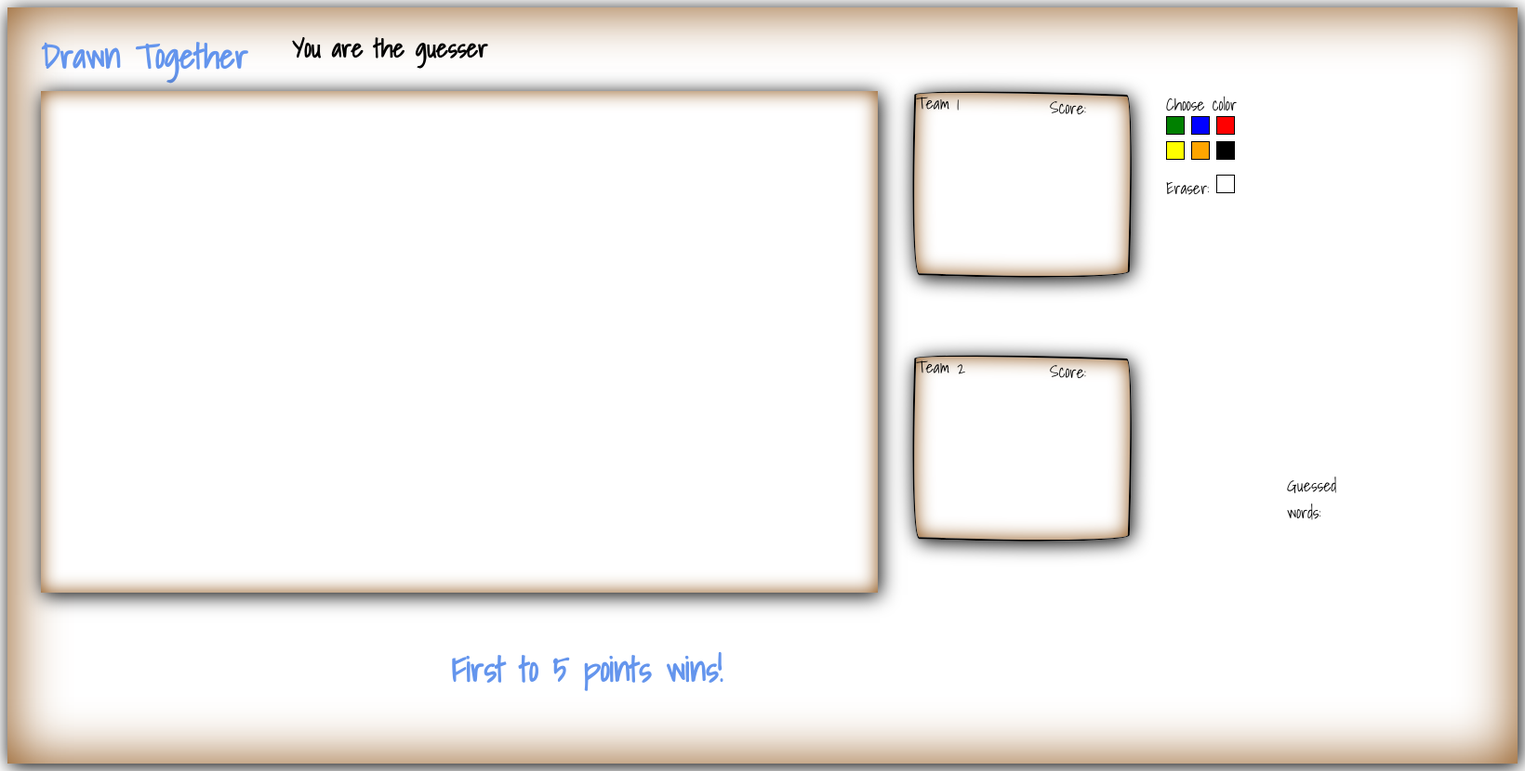
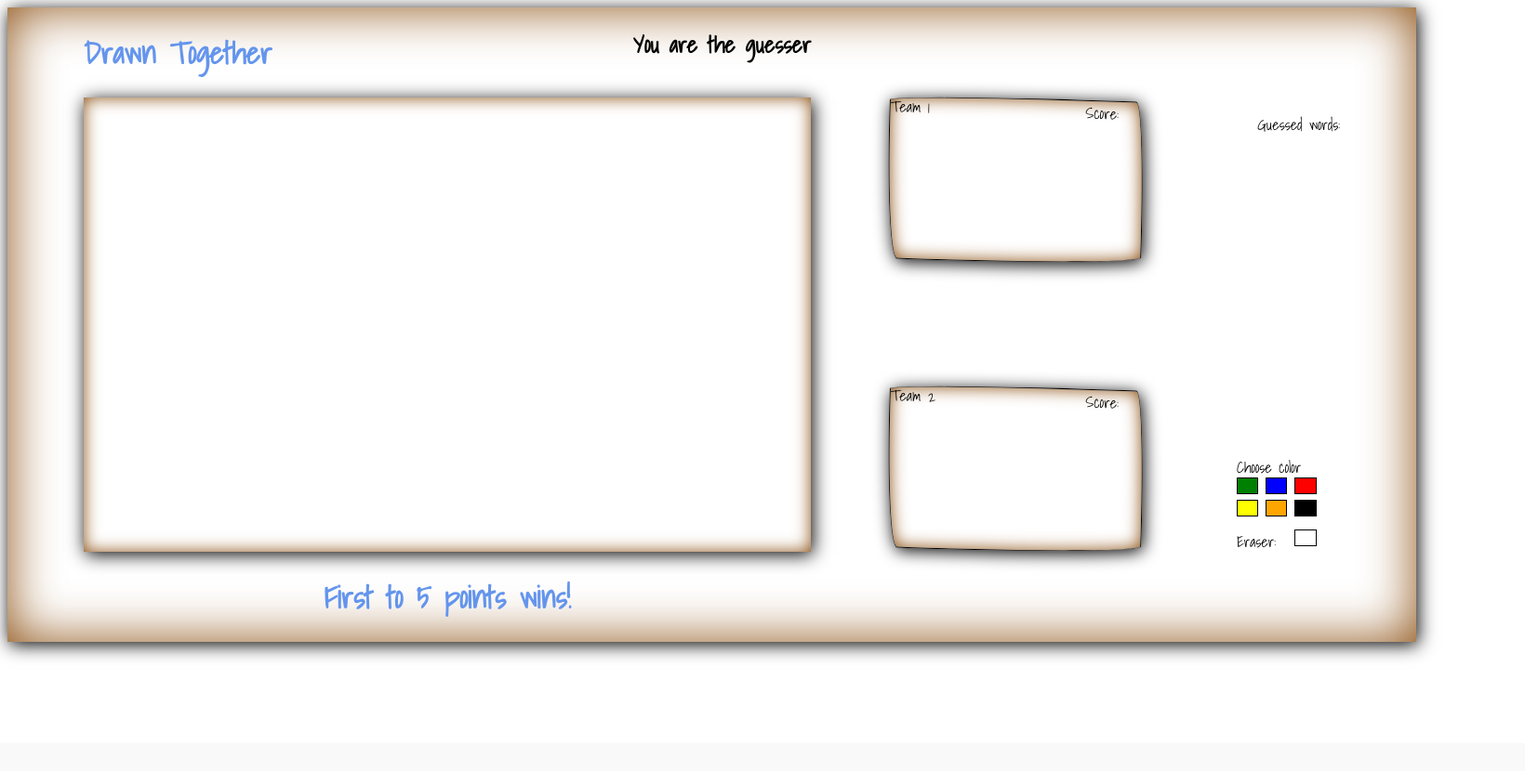
Before and after one commit to fkerr0890/drawnTogether, a Flask app: template app/templates/draw.html in a window 1640 px wide. Shown: the whole page at 93% size. After the commit the page ends 708 px from the top, so only its background shows below. Run offline with Flask 2, Linux system fonts and the light colour scheme; the template is opened without the code that fills it, so the values that code supplies are empty; some libraries are stand-ins or nearby versions.

Commit message:
Major css changes

```diff
--- a/app/static/style.css
+++ b/app/static/style.css
@@ -1,209 +1,216 @@
 @import url(https://fonts.googleapis.com/css?family=Shadows+Into+Light);
 #lobbybody{
     width: fit-content;
-    padding-right: 10em;
-    height: auto;
-    font-size: 20px;
-    box-shadow: 2px 3px 20px black, 0 0 60px #8a4d0f inset;
+    padding-left: 5vw;
+    padding-right: 5vw;
+    font-size: 1vw;
+    box-shadow: 0.12vw 0.35vh 2.3vh black, 0 0 6.91vh #8a4d0f inset;
     background: rgb(255, 255, 255);
 }
 #container{
     display: grid;
-    grid-template-columns: 19em 19em 19em 19em;
-    grid-template-rows: 11em 18em fit-content(11em);
+    justify-items: center;
     font-family: "Shadows Into Light", serif;
 }
+
+button {
+    height: 3.5vh;
+    border:0.12vw solid;
+    border-radius:95% 4% 92% 5%/4% 95% 6% 95%;
+    box-shadow: 0.12vw 0.35vh 1.38vh black, 0 0 0.46vh #8a4d0f inset;
+    font-family: "Shadows Into Light", serif;
+    font-size: 0.85em;
+}
+
 #username,#joinTeam {
     background-color: white;
-    grid-column: 3;
-    grid-row: 3;
+    grid-column: 2;
+    grid-row: 2;
+    align-self: end;
+    justify-self: center;
 }
 #username{
-    width: 11em;
-    height: 2em;
+    width: 11vw;
+    height: 3.7vh;
 }
 
 #joinTeam{
-    width: 5em;
-    height: 2.5em;
-    margin-left: 12em;
+    width: 5vw;
+    height: 4.5vh;
+    margin-left: 16.5vw;
     font-family: "Shadows Into Light", serif;
 }
 #userList1 {
     border-radius:95% 4% 92% 5%/4% 95% 6% 95%;
-    box-shadow: 2px 3px 20px black, 0 0 20px #8a4d0f inset;
+    box-shadow: 0.12vw 0.35vh 2.3vh black, 0 0 2.3vh #8a4d0f inset;
     transform: rotate(2deg);
-    width: 16em;
-    height: 16em;
-
-    grid-column: 2;
+    width: 18vw;
+    height: 36vh;
+    grid-column: 1;
     grid-row: 2;
-    border:2px solid;
+    border:0.12vw solid;
 }
 #userList2 {
     border-radius:95% 4% 92% 5%/4% 95% 6% 95%;
-    box-shadow: 2px 3px 20px black, 0 0 20px #8a4d0f inset;
+    box-shadow: 0.12vw 0.35vh 2.3vh black, 0 0 2.3vh #8a4d0f inset;
     transform: rotate(2deg);
-    width: 16em;
-    height: 16em;
-    margin-left: 8em;
+    width: 18vw;
+    height: 36vh;
     grid-column: 3;
     grid-row: 2;
-    border:2px solid;
+    border:0.12vw solid;
 }
 #lobby{
-    font-size: 5em;
-    grid-column: 2 / 5;
-    margin-left: 1.75em;
+    font-size: 4em;
+    grid-column: 2;
+/*    margin-left: 1.75em;*/
     grid-row: 1;
     font-family: "Shadows Into Light", serif;
 }
 #drawBody{
+    width: fit-content;
+    padding-left: 5vw;
+    padding-right: 5vw;
     font-family: "Shadows Into Light", serif;
-    font-size: 18px;
-    width: fit-content;
-    padding-right: 10em;
-    height: auto;
-    box-shadow: 2px 3px 20px black, 0 0 60px #8a4d0f inset;
+    font-size: 1vw;
+    box-shadow: 0.12vw 0.35vh 2.3vh black, 0 0 6.91vh #8a4d0f inset;
     background: rgb(255, 255, 255);
 }
 #container2 {
     display: grid;
-    grid-template-columns: fit-content(5em) fit-content(50em) fit-content(20em) fit-content(20em);
-    grid-template-rows:  3em 27em fit-content(11em);
-    gap: 2em;
+    justify-items: center;
+    column-gap: 5vw;
 }
 #role{
     grid-row: 1;
-    grid-column: 2;
-    margin-left: 10em;
+    grid-column: 1;
+    justify-self: flex-end;
 }
 #can{
     background-color: white;
     grid-row: 2;
-    grid-column: 2;
-    width: 50em;
-    height: 30em;
-
-    box-shadow: 2px 3px 20px black, 0 0 20px #8a4d0f inset;
-
+    grid-column: 1;
+    max-width: 47.7vw;
+    min-height: 57.6vh;
+    box-shadow: 0.12vw 0.35vh 2.3vh black, 0 0 2.3vh #8a4d0f inset;
 }
 
 .countdown_text {
-    grid-row: 3;
-    grid-column: 2 / span 2;
-    margin: 2em auto;
+    grid-row: 4;
     color: cornflowerblue;
 }
 
-#answer{
-    border:2px solid;
-    grid-row: 3;
+#index_countdown_text {
+    grid-column: 2;
+}
+
+#play_countdown_text {
     grid-column: 1;
 }
+
+#answer{
+    margin-top: 1vh;
+    max-width: 10vw;
+    height: 3vh;
+    grid-row: 3;
+    grid-column: 2;
+    border:0.12vw solid;
+}
+
 #labeldraw{
     grid-row: 3;
-    grid-column: 3;
+    grid-column: 2;
+    justify-self: start;
 }
 #team1{
     border-radius:95% 4% 92% 5%/4% 95% 6% 95%;
-    box-shadow: 2px 3px 20px black, 0 0 20px #8a4d0f inset;
+    box-shadow: 0.12vw 0.35vh 2.3vh black, 0 0 2.3vh #8a4d0f inset;
     transform: rotate(2deg);
-    grid-column: 3;
+    grid-column: 2;
     grid-row: 2;
-    border:2px solid;
-    width: 13em;
-    height: 11em;
+    border:0.12vw solid;
+    width: 16.7vw;
+    height: 22vh;
 
 }
 #team2{
     border-radius:95% 4% 92% 5%/4% 95% 6% 95%;
     transform: rotate(2deg);
+    grid-column: 2;
+    grid-row: 2;
+    width: 16.7vw;
+    height: 22vh;
+    align-self: flex-end;
+    box-shadow: 0.12vw 0.35vh 2.3vh black, 0 0 2.3vh #8a4d0f inset;
+    border:0.12vw solid;
+
+}
+
+#guess_list {
     grid-column: 3;
     grid-row: 2;
-    width: 13em;
-    height: 11em;
-    align-self: flex-end;
-    box-shadow: 2px 3px 20px black, 0 0 20px #8a4d0f inset;
-    border:2px solid;
-
-}
-.team{
-    width: 13em;
-    height: 11em;
-}
-#guess_list {
-    margin-left: 5em;
-    grid-column: 4;
-    grid-row: 2;
-    align-self: end;
+    align-self: start;
+    justify-self: center;
 }
 
 #title{
     color: cornflowerblue;
-    margin-left: 1em;
     grid-row: 1;
-    grid-column: 1/3;
+    grid-column: 1;
+    justify-self: flex-start;
 }
 
 #color_picker {
-    grid-column: 4;
+    grid-column: 3;
     grid-row: 2;
     display: grid;
-    grid-template-rows: 1.5em 1.5em 2em 1.5em;
-    grid-template-columns: 1.5em 1.5em 1.5em;
+    grid-template-rows: 3vh 3vh 4vh 3vh;
+    grid-template-columns: repeat(3, 1.9vw);
+    align-self: end;
 }
 .color {
-    width: 1em;
-    height: 1em;
-    border: 1px solid;
-}
-
-#enter, #give_up{
-    height: 2.5em;
-    border:2px solid;
-    border-radius:95% 4% 92% 5%/4% 95% 6% 95%;
-    box-shadow: 2px 3px 12px black, 0 0 4px #8a4d0f inset;
-    font-family: "Shadows Into Light", serif;
+    width: 1.3vw;
+    height: 2vh;
+    border: 0.06vw solid;
 }
 
 #enter {
-    margin-left: 18em;
-    width: 3em;
     grid-row: 3;
-    grid-column: 3;
+    grid-column: 2;
+    width: 3.9vw;
+    align-self: center;
+    justify-self: end;
 }
 
 #give_up {
-    margin-top: 5em;
-    margin-left: 4.5em;
-    margin-right: 5em;
-    width: auto;
-    grid-row: 3;
-    grid-column: 3;
+    width: fit-content;
+    grid-row: 4;
+    grid-column: 2;
+    align-self: center;
+    justify-self: center;
 }
 
 #score1{
-    width: 3em;
-    height: .25em;
+    width: 3.9vw;
+    height: 0.5vh;
     float: right;
-    margin-right: 2em;
 }
 #numberone{
-    width: .5em;
-    height: .25em;
+    width: 0.6vw;
+    height: 0.5vh;
+    float: right;
+    margin-right: 0.75vw;
+}
+#score2{
+    width: 3.9vw;
+    height: 0.5vh;
     float: right;
 }
-#score2{
-    width: 3em;
-    height: .25em;
+#numbertwo{
+    width: .6vw;
+    height: 0.5vh;
     float: right;
-    margin-right: 2em;
-}
-#numbertwo{
-    width: .5em;
-    height: .25em;
-    float: right;
+    margin-right: 0.75vw;
 }
 
 .no-close .ui-dialog-titlebar-close {
--- a/app/templates/draw.html
+++ b/app/templates/draw.html
@@ -75,6 +75,7 @@
                                 startGame = true;
                                 timeRemaining = -4;
                                 $('.countdown_text').html("First to 5 points wins!");
+                                $('.dialog').dialog("close");
                                 let data = msg.data;
                                 for (let x = 0; x < data.length; x++) {
                                     if (data[x] < 0) {
@@ -123,7 +124,7 @@
                     let li = document.createElement("li");
                     li.innerHTML = msg;
                     let guess_list = $('#guess_list');
-                    if (guess_list.children().length >= 11)
+                    if (guess_list.children().length >= 10)
                         guess_list.children().first().remove();
                     guess_list.append(li);
                 });
@@ -293,8 +294,7 @@
             <div id="container2">
                 <h1 id="title">Drawn Together</h1>
                 <h2 id="role">{% if drawer == true %} Word to draw: {{word_to_guess}}  {% else %} You are the guesser {% endif %} </h2>
-                <canvas id="can" width="800" height="500" ></canvas>
-                <h1 class="countdown_text">First to 5 points wins!</h1>
+                <canvas id="can" width="800" height="500"></canvas>
                 <!-- Add users and scores to their specific teams -->
                 {% if drawer == false %}
                     <label id="labeldraw">
@@ -343,6 +343,7 @@
                     </div>
                 </div>
                 <ul id="guess_list">Guessed words:</ul>
+                <h1 id="play_countdown_text" class="countdown_text">First to 5 points wins!</h1>
             </div>
             <script>
 
--- a/app/templates/index.html
+++ b/app/templates/index.html
@@ -25,7 +25,7 @@
             </ul>
             <input type="text" id="username">
             <button id="joinTeam">Join</button>
-            <h1 class="countdown_text">
+            <h1 id="index_countdown_text" class="countdown_text">
                 {% if users|length >= 4 %}
                     Enter your name to join existing game
                 {% else %}
```
